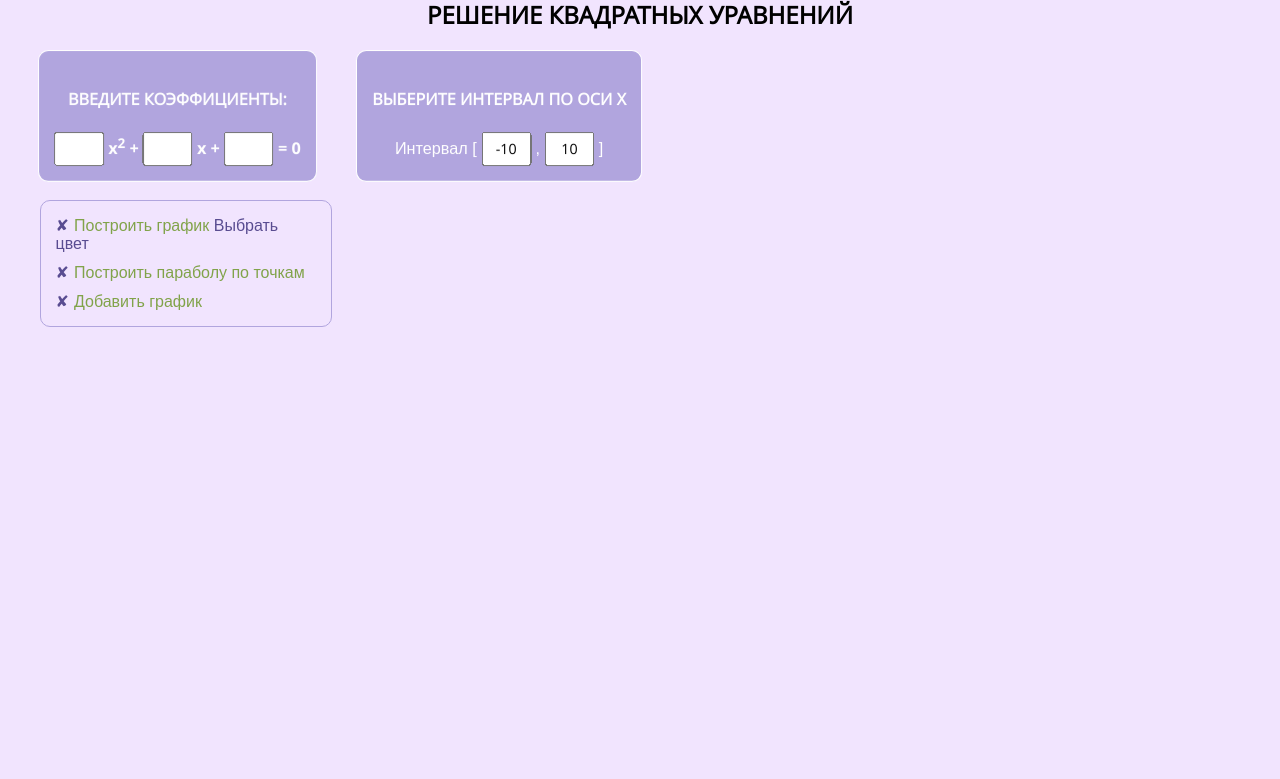
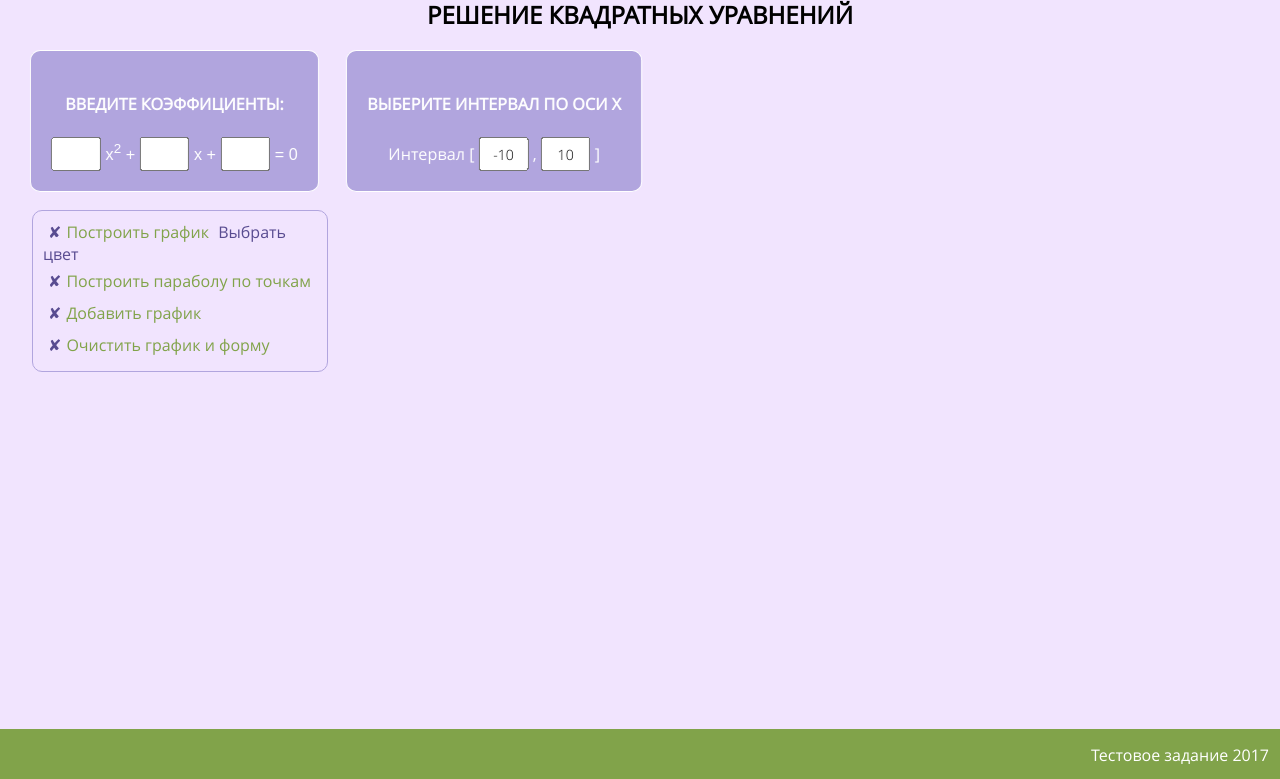
Before and after one commit to rodinka7/calcMe, a PHP site: page / in a window 1280 px wide. Shown: the part 21-800 px from the top of the page. Run offline with PHP 8.4, Linux system fonts and the light colour scheme; some libraries are stand-ins or nearby versions.

Commit message:
Developping client part

```diff
--- a/assets/css/style.css
+++ b/assets/css/style.css
@@ -1,6 +1,9 @@
 body {
 	background: #F1E4FE;
+	margin: 0;
+	padding: 0;
 }
+
 h2, h3, h4, h5 {
 	text-transform: uppercase;
 	font-family: 'open_sansregular';
@@ -9,11 +12,11 @@ h2, h3, h4, h5 {
 }
 
 div {
-	font: 16px 'open_sansmedium', arial;
+	font: 16px 'open_sansregular', arial;
 }
 
 form {
-	font: 16px 'open_sansbold', arial;
+	font: 16px 'open_sansmedium', arial;
 }
 
 input {
@@ -21,13 +24,22 @@ input {
 	padding: 5px;
 
 	text-align: center;
-	font: 14px 'open_sansregular', arial;
+	font: 14px 'open_sanslight', arial;
 }
 
 .clearfix:after {
 	content: '';
 	display: block;
 	clear: both;
+}
+.wrapper {
+	box-sizing: border-box;
+
+	width: 100%;
+	min-height: calc(100vh - 20px);
+
+	position: relative;
+	padding-bottom: 50px;
 }
 .container {
 	width: 95%;
@@ -54,7 +66,7 @@ input {
 	border-radius: 10px;
 	color: #fff;
 
-	padding: 15px;
+	padding: 20px;
 	transform: perspective(700px) translate3d(0,0,10px);
 }
 .container-equation.right {
@@ -81,53 +93,31 @@ input {
 	margin: 10px auto 20px;
 }
 .href-points,
+.href-graph,
 .add-graph {
-	display: block;
-
 	text-decoration: none;
 	color: #81A34A;
 	padding: 5px;
+
+	transition: .3s ease-in-out;
 }
+.href-graph,
+.add-graph {
+	display: block;
+}
+.href-graph:hover,
+.href-points:hover,
+.add-graph:hover {
+	color: #608c15;
+}
+.href-graph:before,
 .href-points:before,
 .add-graph:before {
 	content: '\2718';
 	color: #594C91;
 	margin-right: 5px;
 }
-.input-checkbox {
-	display: none;
-}
-.input-label {
-	display: block;
 
-	position: relative;
-
-	padding-left: 30px;
-	margin-bottom: 10px;
-
-	vertical-align: middle;
-}
-.input-label:before {
-	content: '';
-
-	height: 20px;
-	width: 20px;
-
-	position: absolute;
-	top: -5px;
-	left: 0;
-
-	border: 2px solid #B6BF85;
-	border-radius: 5px;
-}
-.input-checkbox:checked+.input-label:before{
-	content: '\2718';
-	color: #fff;
-
-	background: #B6BF85;
-
-	text-align: center;
-}
 .points-wrapper {
 	padding-top: 20px;
 }
@@ -141,6 +131,12 @@ input {
 }
 .change-color {
 	color: #594C91;
+	transition: .3s ease-in-out;
+
+	cursor: pointer;
+}
+.change-color:hover {
+	color: #6548d6;
 }
 .choose-color {
 	width: 40%;
@@ -164,7 +160,7 @@ input {
 }
 /* Таблица с координатами точек */
 .points {
-	margin: auto;
+	margin: 0 auto 20px;
 	border-collapse: collapse;
 }
 .points td {
@@ -176,3 +172,24 @@ input {
 	color: #fff;
 }
 /* Таблица с координатами точек */
+.js-graph {
+	margin-bottom: 20px;
+}
+.footer {
+	height: 50px;
+	width: 100%;
+	background: #81A34A;
+	color: #fff;
+
+	box-sizing: border-box;
+	border: 1px solid #81A34A;
+
+	position: absolute;
+	bottom: 0;
+	left:0;
+
+	padding: 10px;
+	text-align: right;
+
+	line-height: 30px;
+}
--- a/assets/js/angularApp.js
+++ b/assets/js/angularApp.js
@@ -6,10 +6,15 @@
 		$scope.pos_end = 10;
 
 		$scope.colors = ['#1A3DC1', '#BF6DE8', '#434348', '#008800', '#BB0000', '#DC5656', '#FF7711', '#FCD202'];
+		$scope.arr = [];
 		$scope.color = [];
 
+		var numberGraph = 0,
+			pos_begin = document.querySelector('.pos_begin'),
+			pos_end = document.querySelector('.pos_end'),
+			form = document.querySelector('.form-quadr');
+
 		$scope.reCalc = function(){
-			if (isValidNumber()) {
 			var a = $scope.a || 1,
 				b = $scope.b || 1,
 				c = $scope.c || 0,
@@ -43,42 +48,76 @@
 
 				return true;
 			}
-			} else {
-				return false;
-			}
 		};
 
 		$scope.graph = function(){
-			google.charts.load('current', {'packages':['corechart']});
+			if (!numberGraph) {
+				$scope.arr = [];
+
+				if (countPoints()) {
+					drawGraph();
+				}
+
+			} else {
+				var num = $scope.arr[0].length - 2;
+
+				if (num === numberGraph) {
+					drawGraph();
+				} else {
+					if (countPoints()) {
+						drawGraph();
+					}
+				}
+			}
+		}
+
+		function drawGraph() {
+			google.charts.load('current', {'packages':['line']});
 		    google.charts.setOnLoadCallback(drawChart);
 
 		    function drawChart() {
 	    		var data = google.visualization.arrayToDataTable($scope.arr);
 
 		        var options = {
-		          title: 'График параболы',
 		          curveType: 'function',
 		          legend: { position: 'bottom' },
 		          colors: $scope.color
 		        };
 
-		        var chart = new google.visualization.LineChart(document.getElementById('curve_chart'));
+		        var chart = new google.charts.Line(document.getElementById('curve_chart'));
 
 		        chart.draw(data, options);
+		    }
 		    $scope.showGraph = true;
+		}
+
+		$scope.drawTable = function(){
+			if (!$scope.arr.length) {
+				if (countPoints()) {
+					$scope.showTable = true;
+				}
+			} else {
+				var num = $scope.arr[0].length - 2;
+				if (num === numberGraph) {
+					$scope.showTable = true;
+				} else {
+					if (countPoints()) {
+						$scope.showTable = true;
+					}
+				}
 			}
 		}
 
 		function countPoints(){
 			if (!validate()){
-				return false;
+				return;
 			} else {
 				var pos_begin = $scope.pos_begin || -10,
 					pos_end = $scope.pos_end || 10,
 					arr = [],
 					y = 0;
 
-				if (!$scope.arr) {
+				if (!numberGraph || !$scope.arr.length) {
 					arr.push(['X', $scope.a + 'x^2 + ' + $scope.b +'x + ' + $scope.c]);
 
 					for (var x = pos_begin; x <= pos_end; x++ ){
@@ -88,14 +127,19 @@
 					}
 
 					$scope.arr = arr;
+
+					return true;
 				} else {
-					$scope.arr[0].push($scope.a + 'x^2 + ' + $scope.b +'x + ' + $scope.c);
+					var str = $scope.a + 'x^2 + ' + $scope.b +'x + ' + $scope.c,
+						x = pos_begin;
+
+					$scope.arr[0].push(str);
 
 					for (let i = 1; i < $scope.arr.length; i++) {
-						var x = pos_begin;
 						$scope.arr[i].push($scope.a*x*x + $scope.b*x + Number($scope.c));
 						x++;
 					}
+					return true;
 				}
 			}
 
@@ -119,6 +163,7 @@
 				setTimeout(function(){
 					div.remove();
 				}, 2000);
+
 				return false;
 			} else {
 				if (!reg.test($scope.a) || !reg.test($scope.b)
@@ -134,7 +179,7 @@
 
 					return false;
 				} else {
-					if ($scope.color == []) {
+					if (!$scope.color.length) {
 						div.innerHTML = 'Пожалуйста, выберите цвет!';
 						container.insertBefore(div, contBefore);
 
@@ -150,43 +195,46 @@
 			}
 		}
 
-		function isValidNumber() {
-			var reg = /[-]*\d+[.]*\d*/,
-				div = document.createElement('div'),
-				container = document.querySelector('.container-left'),
-				contBefore = document.querySelector('.result');
+		$scope.chooseColor = function($event){
+			if (!numberGraph) {
+				$scope.color = [];
+			}
 
-			div.className = 'js-error';
+			var target = $event.target,
+				color = target.dataset.color,
+				elem = document.querySelector('.change-color');
 
-			if (!reg.test($scope.a) || !reg.test($scope.b)
-				|| !reg.test($scope.c) || !reg.test($scope.pos_begin)
-				|| !reg.test($scope.pos_end)){
-
-				div.innerHTML = 'Поля должны содержать только цифры, точку и знак "минус"!';
-				container.insertBefore(div, contBefore);
-
-				setTimeout(function(){
-					div.remove();
-				}, 3000);
-
-				return false;
-			} else {
-				return true;
-			}
-		}
-		$scope.chooseColor = function($event){
-			var target = $event.target,
-				color = target.dataset.color;
+			elem.style.color = color;
 
 			$scope.color.push(color);
 			$scope.colorShow = false;
 		}
 
 		$scope.addGraph = function(){
-			document.querySelector('.form-quadr').reset();
+			form.reset();
+			pos_begin.setAttribute('disabled', 'disabled');
+			pos_end.setAttribute('disabled', 'disabled');
+
 			$scope.a = '';
 			$scope.b = '';
 			$scope.c = '';
+
+			numberGraph++;
+		}
+
+		$scope.deleteGraph = function (){
+			form.reset();
+			pos_begin.removeAttribute('disabled');
+			pos_end.removeAttribute('disabled');
+
+			$scope.a = '';
+			$scope.b = '';
+			$scope.c = '';
+
+			$scope.showGraph = false;
+			$scope.showTable = false;
+			$scope.arr = [];
+			$scope.color = [];
 		}
 	})
 })();
--- a/index.html
+++ b/index.html
@@ -10,10 +10,11 @@
 	<script type="text/javascript" src="https://www.gstatic.com/charts/loader.js"></script>
 </head>
 <body>
+	<div class="wrapper clearfix">
 		<header>
 			<h2>Решение квадратных уравнений</h2>
 		</header>
-	<div class="container">
+		<div class="container clearfix">
 			<div class="container-quadr" ng-controller="quadrController">
 				<div class="container-left">
 					<div class="clearfix">
@@ -36,9 +37,9 @@
 					        <div class="form-quadr">
 					        	<h4>Выберите интервал по оси Х</h4>
 					        	<span>Интервал [ </span>
-				        	<input type="text" ng-model="pos_begin">
+					        	<input type="text" ng-model="pos_begin" class="pos_begin">
 					        	<span>, </span>
-				        	<input type="text" ng-model="pos_end">
+					        	<input type="text" ng-model="pos_end" class="pos_end">
 					        	<span> ]</span>
 					        </div>
 						</div>
@@ -63,13 +64,11 @@
 			        </div>
 			        <div class="points-wrapper clearfix">
 				        <div class="show-points">
-			        	<a href="" class="href-points" ng-click="graph()">Построить график <span class="change-color" ng-click="colorShow=true">Выбрать цвет</span></a>
-			        	<a href="" class="href-points" ng-click="showTable=true">Построить параболу по точкам</a>
-			        	<!--<input type="checkbox" class="input-checkbox" id="checkbox-1" ng-model="showTable">
-			        	<label for="checkbox-1" class="input-label">Построение параболы по точкам</label>
-			        	<input type="checkbox" class="input-checkbox" id="checkbox-2" ng-model="showGraph" ng-click="graph()">
-			        	<label for="checkbox-2" class="input-label">Построить график <a href="#" class="change-color" ng-click="colorShow=true">Выбрать цвет</a></label>-->
+				        	<a href="" class="href-points" ng-click="graph()">Построить график</a>
+				        	<span class="change-color" ng-click="colorShow=true">Выбрать цвет</span>
+				        	<a href="" class="href-graph" ng-click="drawTable()">Построить параболу по точкам</a>
 				        	<a href="#" class="add-graph" ng-click="addGraph()">Добавить график</a>
+				        	<a href="#" class="add-graph" ng-click="deleteGraph()">Очистить график и форму</a>
 				        </div>
 				        <div class="choose-color" ng-show="colorShow">
 				        	<span class="color-span" ng-repeat="color in colors" style="background: {{ color }};" data-color="{{ color }}" ng-click="chooseColor($event)"></span>
@@ -79,98 +78,19 @@
 			        	<h5>Построение параболы по точкам</h5>
 			        	<table class="points">
 				        	<tbody>
-			        		<tr ng-repeat="elem in arr"><td>{{ elem[0] }}</td><td>{{ elem[1] }}</td></tr>
+				        		<tr ng-repeat="elem in arr track by $index">
+				        			<td ng-repeat="item in elem track by $index">{{ item }}</td>
+				        		</tr>
 				        	</tbody>
 			        	</table>
 			        </div>
 				</div>
 				<div class="container-right">
-				<div id="curve_chart" style="width: 550px; height: 550px" ng-show="showGraph"></div>
-				<!--<svg width="510" height="510">
-					<polyline points="1,1 500,1 500,500 1,500 1,1" stroke="#000" stroke-width="1" fill="#fff" shape-rendering="crispEdges"></polyline>
-					<g>
-						<line x1="30" y1="25" x2="30" y2="470" stroke="#ccc" stroke-width="1" shape-rendering="crispEdges"></line>
-						<text x="28" y="490" stroke="#000" font-size="10" text-rendering="optimizeSpeed" shape-rendering="crispEdges">-90</text>
-						<line x1="57" y1="25" x2="57" y2="470" stroke="#ccc" stroke-width="1" shape-rendering="crispEdges"></line>
-						<text x="55" y="490" stroke="#000" font-size="10" text-rendering="optimizeSpeed" shape-rendering="crispEdges">-80</text>
-						<line x1="84" y1="25" x2="84" y2="470" stroke="#ccc" stroke-width="1" shape-rendering="crispEdges"></line>
-						<text x="82" y="490" stroke="#000" font-size="10" text-rendering="optimizeSpeed" shape-rendering="crispEdges">-70</text>
-						<line x1="109" y1="25" x2="109" y2="470" stroke="#ccc" stroke-width="1" shape-rendering="crispEdges"></line>
-						<text x="107" y="490" stroke="#000" font-size="10" text-rendering="optimizeSpeed" shape-rendering="crispEdges">-60</text>
-						<line x1="134" y1="25" x2="134" y2="470" stroke="#ccc" stroke-width="1" shape-rendering="crispEdges"></line>
-						<text x="132" y="490" stroke="#000" font-size="10" text-rendering="optimizeSpeed" shape-rendering="crispEdges">-50</text>
-						<line x1="161" y1="25" x2="161" y2="470" stroke="#ccc" stroke-width="1" shape-rendering="crispEdges"></line>
-						<text x="159" y="490" stroke="#000" font-size="10" text-rendering="optimizeSpeed" shape-rendering="crispEdges">-40</text>
-						<line x1="188" y1="25" x2="188" y2="470" stroke="#ccc" stroke-width="1" shape-rendering="crispEdges"></line>
-						<text x="186" y="490" stroke="#000" font-size="10" text-rendering="optimizeSpeed" shape-rendering="crispEdges">-30</text>
-						<line x1="215" y1="25" x2="215" y2="470" stroke="#ccc" stroke-width="1" shape-rendering="crispEdges"></line>
-						<text x="213" y="490" stroke="#000" font-size="10" text-rendering="optimizeSpeed" shape-rendering="crispEdges">-20</text>
-						<line x1="242" y1="25" x2="242" y2="470" stroke="#ccc" stroke-width="1" shape-rendering="crispEdges"></line>
-						<text x="240" y="490" stroke="#000" font-size="10" text-rendering="optimizeSpeed" shape-rendering="crispEdges">-10</text>
-						<line x1="267" y1="15" x2="267" y2="470" stroke="#000" stroke-width="2" shape-rendering="crispEdges"></line>
-						<text x="265" y="490" stroke="#000" font-size="10" text-rendering="optimizeSpeed" shape-rendering="crispEdges">0</text>
-						<line x1="294" y1="25" x2="294" y2="470" stroke="#ccc" stroke-width="1" shape-rendering="crispEdges"></line>
-						<text x="294" y="490" stroke="#000" font-size="10" text-rendering="optimizeSpeed" shape-rendering="crispEdges">10</text>
-						<line x1="321" y1="25" x2="321" y2="470" stroke="#ccc" stroke-width="1" shape-rendering="crispEdges"></line>
-						<text x="321" y="490" stroke="#000" font-size="10" text-rendering="optimizeSpeed" shape-rendering="crispEdges">20</text>
-						<line x1="348" y1="25" x2="348" y2="470" stroke="#ccc" stroke-width="1" shape-rendering="crispEdges"></line>
-						<text x="348" y="490" stroke="#000" font-size="10" text-rendering="optimizeSpeed" shape-rendering="crispEdges">30</text>
-						<line x1="375" y1="25" x2="375" y2="470" stroke="#ccc" stroke-width="1" shape-rendering="crispEdges"></line>
-						<text x="375" y="490" stroke="#000" font-size="10" text-rendering="optimizeSpeed" shape-rendering="crispEdges">40</text>
-						<line x1="402" y1="25" x2="402" y2="470" stroke="#ccc" stroke-width="1" shape-rendering="crispEdges"></line>
-						<text x="402" y="490" stroke="#000" font-size="10" text-rendering="optimizeSpeed" shape-rendering="crispEdges">50</text>
-						<line x1="429" y1="25" x2="429" y2="470" stroke="#ccc" stroke-width="1" shape-rendering="crispEdges"></line>
-						<text x="429" y="490" stroke="#000" font-size="10" text-rendering="optimizeSpeed" shape-rendering="crispEdges">60</text>
-						<line x1="456" y1="25" x2="456" y2="470" stroke="#ccc" stroke-width="1" shape-rendering="crispEdges"></line>
-						<text x="456" y="490" stroke="#000" font-size="10" text-rendering="optimizeSpeed" shape-rendering="crispEdges">70</text>
-						<line x1="483" y1="25" x2="483" y2="470" stroke="#ccc" stroke-width="1" shape-rendering="crispEdges"></line>
-						<text x="483" y="490" stroke="#000" font-size="10" text-rendering="optimizeSpeed" shape-rendering="crispEdges">80</text>
-					</g>
-					<g>
-						<line x1="25" y1="30" x2="490" y2="30" stroke="#ccc" stroke-width="1" shape-rendering="crispEdges"></line>
-						<text x="10" y="32" stroke="#000" font-size="10" text-rendering="optimizeSpeed" shape-rendering="crispEdges">120</text>
-						<line x1="25" y1="57" x2="490" y2="57" stroke="#ccc" stroke-width="1" shape-rendering="crispEdges"></line>
-						<text x="10" y="59" stroke="#000" font-size="10" text-rendering="optimizeSpeed" shape-rendering="crispEdges">100</text>
-						<line x1="25" y1="84" x2="490" y2="84" stroke="#ccc" stroke-width="1" shape-rendering="crispEdges"></line>
-						<text x="10" y="86" stroke="#000" font-size="10" text-rendering="optimizeSpeed" shape-rendering="crispEdges">90</text>
-						<line x1="25" y1="111" x2="490" y2="111" stroke="#ccc" stroke-width="1" shape-rendering="crispEdges"></line>
-						<text x="10" y="113" stroke="#000" font-size="10" text-rendering="optimizeSpeed" shape-rendering="crispEdges">80</text>
-						<line x1="25" y1="138" x2="490" y2="138" stroke="#ccc" stroke-width="1" shape-rendering="crispEdges"></line>
-						<text x="10" y="139" stroke="#000" font-size="10" text-rendering="optimizeSpeed" shape-rendering="crispEdges">70</text>
-						<line x1="25" y1="165" x2="490" y2="165" stroke="#ccc" stroke-width="1" shape-rendering="crispEdges"></line>
-						<text x="10" y="167" stroke="#000" font-size="10" text-rendering="optimizeSpeed" shape-rendering="crispEdges">60</text>
-						<line x1="25" y1="192" x2="490" y2="192" stroke="#ccc" stroke-width="1" shape-rendering="crispEdges"></line>
-						<text x="10" y="194" stroke="#000" font-size="10" text-rendering="optimizeSpeed" shape-rendering="crispEdges">50</text>
-						<line x1="25" y1="219" x2="490" y2="219" stroke="#ccc" stroke-width="1" shape-rendering="crispEdges"></line>
-						<text x="10" y="221" stroke="#000" font-size="10" text-rendering="optimizeSpeed" shape-rendering="crispEdges">40</text>
-						<line x1="25" y1="246" x2="490" y2="246" stroke="#ccc" stroke-width="1" shape-rendering="crispEdges"></line>
-						<text x="10" y="248" stroke="#000" font-size="10" text-rendering="optimizeSpeed" shape-rendering="crispEdges">30</text>
-						<line x1="25" y1="273" x2="490" y2="273" stroke="#ccc" stroke-width="1" shape-rendering="crispEdges"></line>
-						<text x="10" y="275" stroke="#000" font-size="10" text-rendering="optimizeSpeed" shape-rendering="crispEdges">20</text>
-						<line x1="25" y1="300" x2="490" y2="300" stroke="#ccc" stroke-width="1" shape-rendering="crispEdges"></line>
-						<text x="10" y="302" stroke="#000" font-size="10" text-rendering="optimizeSpeed" shape-rendering="crispEdges">10</text>
-						<line x1="25" y1="327" x2="495" y2="327" stroke="#000" stroke-width="2" shape-rendering="crispEdges"></line>
-						<text x="10" y="329" stroke="#000" font-size="10" text-rendering="optimizeSpeed" shape-rendering="crispEdges">0</text>
-						<line x1="25" y1="354" x2="490" y2="354" stroke="#ccc" stroke-width="1" shape-rendering="crispEdges"></line>
-						<text x="10" y="356" stroke="#000" font-size="10" text-rendering="optimizeSpeed" shape-rendering="crispEdges">-10</text>
-						<line x1="25" y1="381" x2="490" y2="381" stroke="#ccc" stroke-width="1" shape-rendering="crispEdges"></line>
-						<text x="10" y="383" stroke="#000" font-size="10" text-rendering="optimizeSpeed" shape-rendering="crispEdges">-20</text>
-						<line x1="25" y1="408" x2="490" y2="408" stroke="#ccc" stroke-width="1" shape-rendering="crispEdges"></line>
-						<text x="10" y="410" stroke="#000" font-size="10" text-rendering="optimizeSpeed" shape-rendering="crispEdges">-30</text>
-						<line x1="25" y1="435" x2="490" y2="435" stroke="#ccc" stroke-width="1" shape-rendering="crispEdges"></line>
-						<text x="10" y="437" stroke="#000" font-size="10" text-rendering="optimizeSpeed" shape-rendering="crispEdges">-40</text>
-						<line x1="25" y1="462" x2="490" y2="462" stroke="#ccc" stroke-width="1" shape-rendering="crispEdges"></line>
-						<text x="10" y="464" stroke="#000" font-size="10" text-rendering="optimizeSpeed" shape-rendering="crispEdges">-50</text>
-					</g>
-					<g>
-						<polyline points="267,15 263,25 267,23 271,25 268,15" fill="#000" shape-rendering="geometricPrecision"></polyline>
-						<text x="275" y="25" font-size="12" fill="#000">Y</text>
-						<polyline points="495,327 485,323 487,327 485,331 495,327"></polyline>
-						<text x="487" y="343" font-size="12" fill="#000">X</text>
-					</g>
-				</svg>-->
+					<div id="curve_chart" class="js-graph" style="width: 550px; height: 550px" ng-show="showGraph"></div>
 				</div>
 			</div>
 		</div>
+		<footer class="footer">Тестовое задание 2017</footer>
+	</div>
 </body>
 </html>
```
Also changed, not shown: .htaccess (added), 1 other file. Lines whose indentation alone changed are shown as unchanged.
